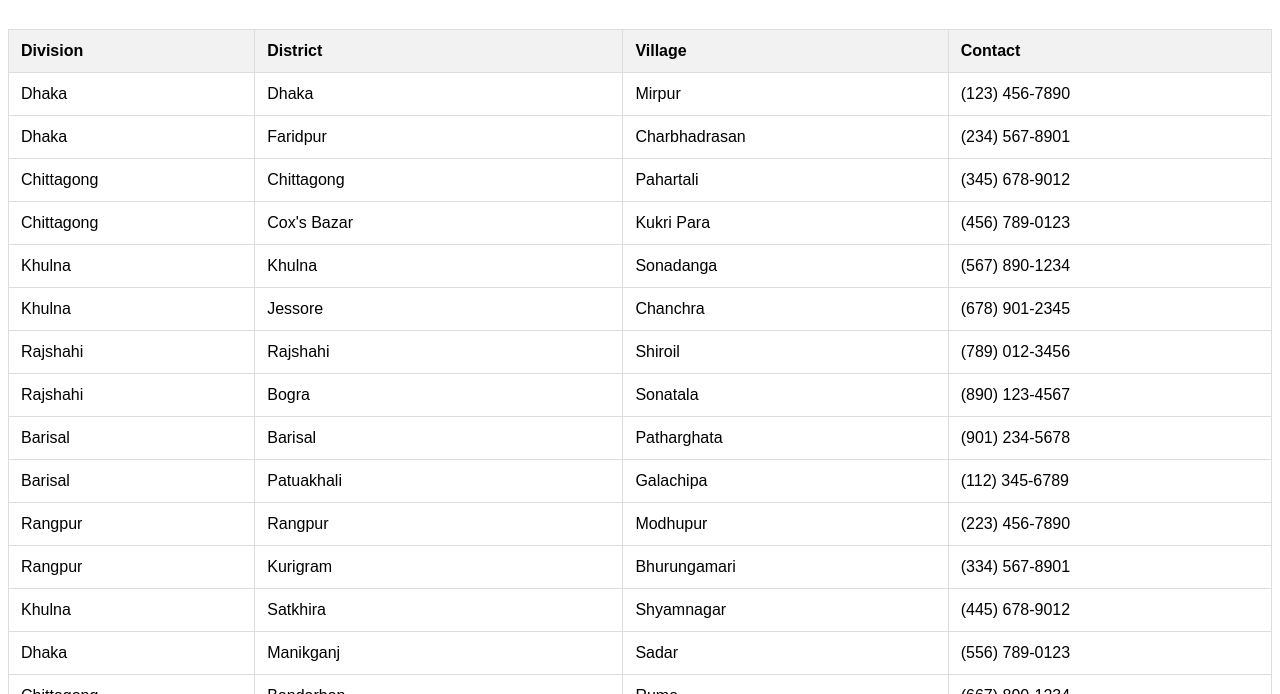
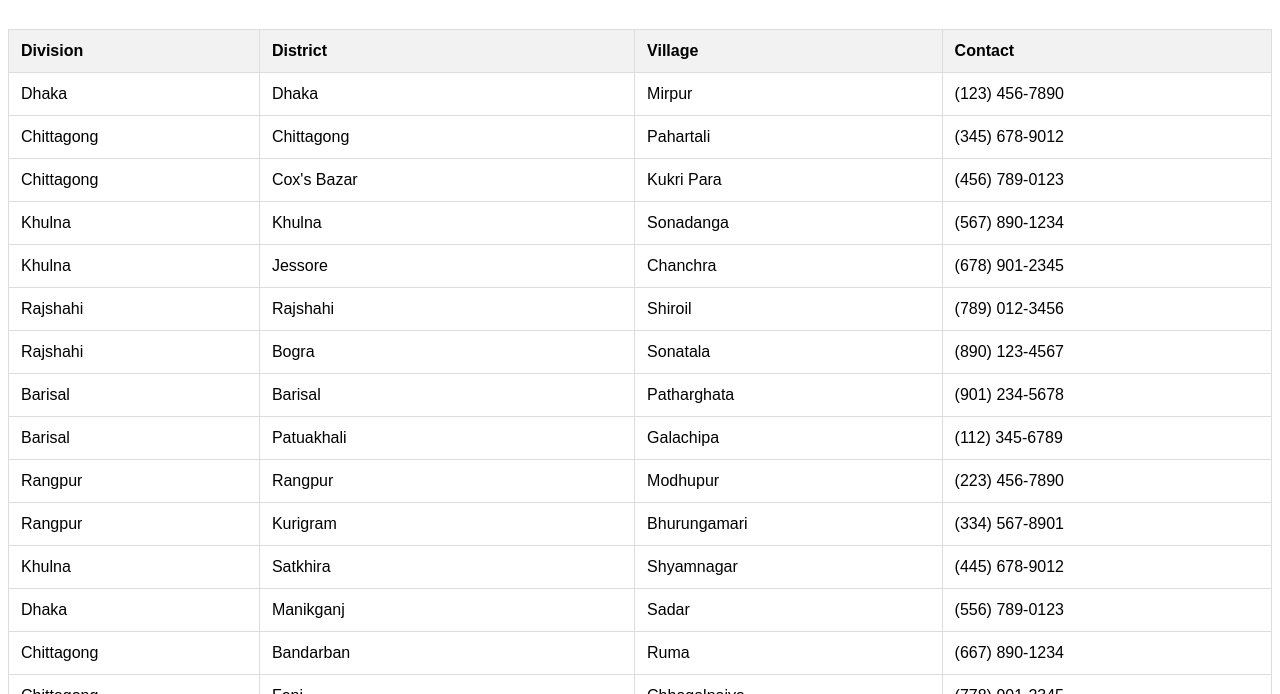
Before and after one commit to Shamimahmed523/dips, a plain HTML site: page Shelter.html in a window 1280 px wide. Shown: the part 106-800 px from the top of the page. Drawn offline with Linux system fonts and the light colour scheme.

Commit message:
Update Shelter.html

```diff
--- a/Shelter.html
+++ b/Shelter.html
@@ -50,12 +50,6 @@
       <td>Dhaka</td>
       <td>Mirpur</td>
       <td>(123) 456-7890</td>
-    </tr>
-    <tr>
-      <td>Dhaka</td>
-      <td>Faridpur</td>
-      <td>Charbhadrasan</td>
-      <td>(234) 567-8901</td>
     </tr>
     <tr>
       <td>Chittagong</td>
```
